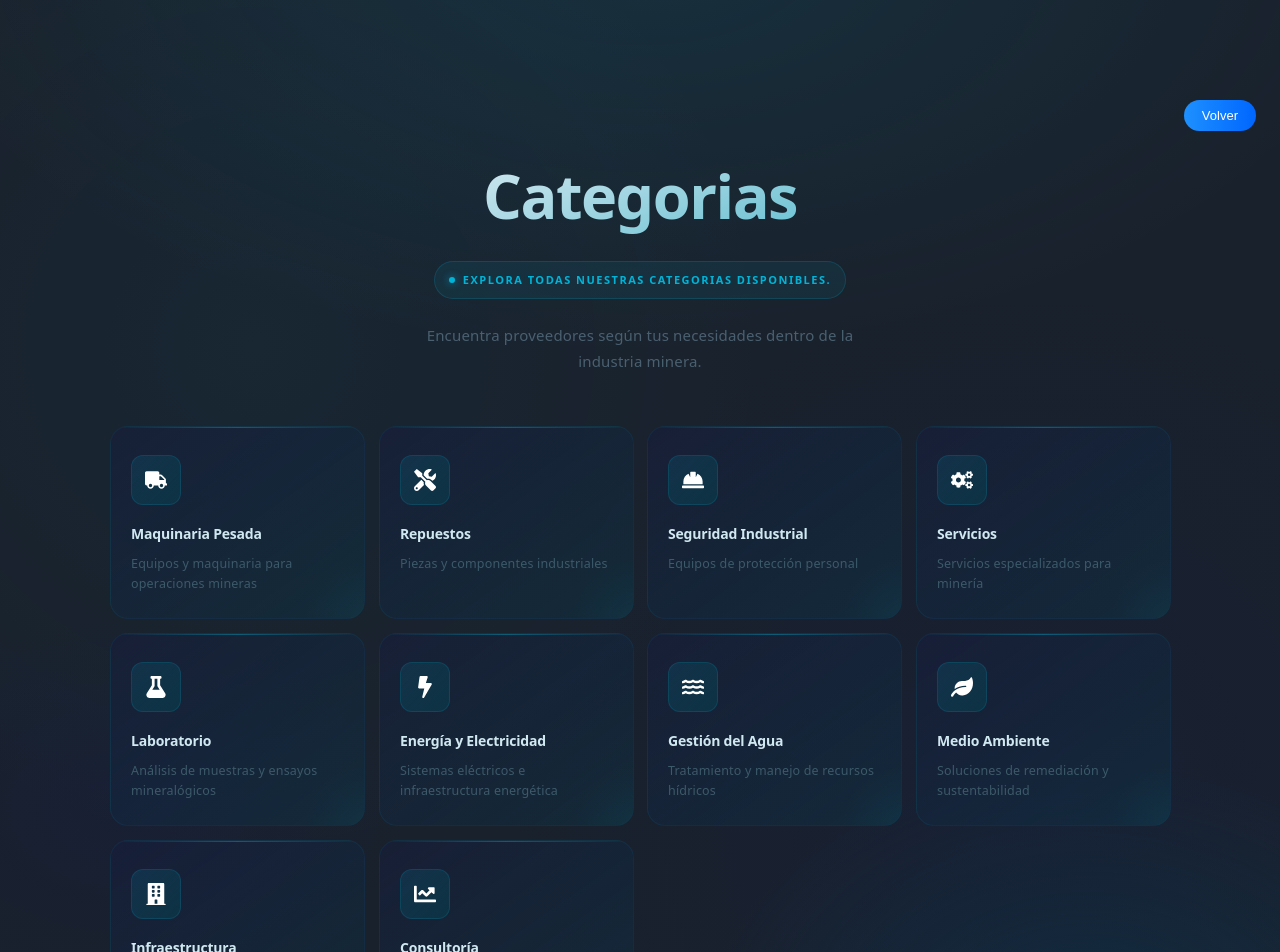
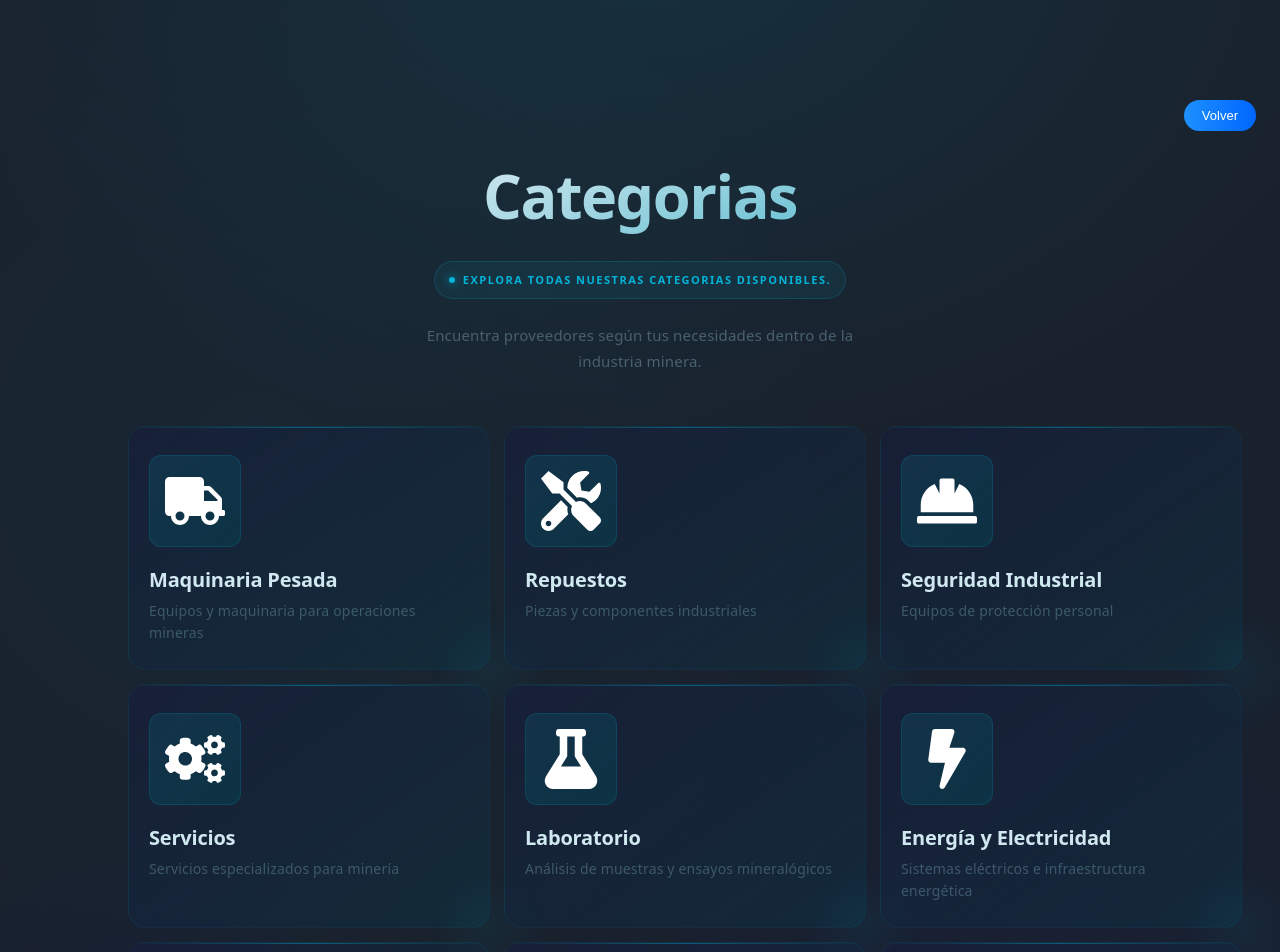
Before and after one commit to ornemut14/directorio-mineria-sj, a React (Vite) app: page /categorias in a window 1280 px wide. Shown: the top 952 px of the page. Built offline with nearby package versions, Linux system fonts and the light colour scheme.

Commit message:
categorias fixed v2

```diff
--- a/src/pages/categoriespage/categoriespage.css
+++ b/src/pages/categoriespage/categoriespage.css
@@ -114,9 +114,9 @@
 /* ── GRID ────────────────────────────────────────────────── */
 .categories-page-grid {
   display: grid;
-  grid-template-columns: repeat(4, 1fr);
+  grid-template-columns: repeat(3, 1fr);
   gap: 14px;
-  max-width: 1060px;
+  max-width: 80vw;
   margin: 0 auto;
   position: relative;
   z-index: 1;
@@ -134,7 +134,7 @@
   border: 1px solid rgba(0, 180, 216, 0.08);
   cursor: pointer;
   position: relative;
-  overflow: hidden;
+  width: 320px;
   text-align: left;
   transition:
     transform 0.35s cubic-bezier(0.16, 1, 0.3, 1),
@@ -187,8 +187,8 @@
 /* ── ICONO ───────────────────────────────────────────────── */
 .categories-page-icon {
   font-size: 22px;
-  width: 48px;
-  height: 48px;
+  width: 90px;
+  height: 90px;
   border-radius: 12px;
   background: linear-gradient(
     135deg,
@@ -231,7 +231,7 @@
 
 /* ── TEXTOS DE CARD ──────────────────────────────────────── */
 .categories-page-card h3 {
-  font-size: 14px;
+  font-size: 20px;
   font-weight: 700;
   letter-spacing: -0.2px;
   color: #d0e8f0;
@@ -239,7 +239,7 @@
 }
 
 .categories-page-card p {
-  font-size: 12.5px;
+  font-size: 14px;
   line-height: 1.6;
   color: #3d5a6a;
   margin: 0;
--- a/src/pages/categoriespage/categoriespage.jsx
+++ b/src/pages/categoriespage/categoriespage.jsx
@@ -9,54 +9,55 @@ import {
 import BackButton from "../../components/backbutton/backbutton";
 
 function CategoriesPage() {
+  const icontam = 60
   const data = [
   {
-    icon: <FaTruck />,
+    icon: <FaTruck size={icontam} />,
     title: "Maquinaria Pesada",
     desc: "Equipos y maquinaria para operaciones mineras",
   },
   {
-    icon: <FaTools />,
+    icon: <FaTools size={icontam} />,
     title: "Repuestos",
     desc: "Piezas y componentes industriales",
   },
   {
-    icon: <FaHardHat />,
+    icon: <FaHardHat size={icontam} />,
     title: "Seguridad Industrial",
     desc: "Equipos de protección personal",
   },
   {
-    icon: <FaCogs />,
+    icon: <FaCogs size={icontam} />,
     title: "Servicios",
     desc: "Servicios especializados para minería",
   },
   {
-    icon: <FaFlask />,
+    icon: <FaFlask size={icontam} />,
     title: "Laboratorio",
     desc: "Análisis de muestras y ensayos mineralógicos",
   },
   {
-    icon: <FaBolt />,
+    icon: <FaBolt size={icontam} />,
     title: "Energía y Electricidad",
     desc: "Sistemas eléctricos e infraestructura energética",
   },
   {
-    icon: <FaWater />,
+    icon: <FaWater size={icontam} />,
     title: "Gestión del Agua",
     desc: "Tratamiento y manejo de recursos hídricos",
   },
   {
-    icon: <FaLeaf />,
+    icon: <FaLeaf size={icontam} />,
     title: "Medio Ambiente",
     desc: "Soluciones de remediación y sustentabilidad",
   },
   {
-    icon: <FaBuilding />,
+    icon: <FaBuilding size={icontam} />,
     title: "Infraestructura",
     desc: "Construcción y mantenimiento de instalaciones",
   },
   {
-    icon: <FaChartLine />,
+    icon: <FaChartLine size={icontam} />,
     title: "Consultoría",
     desc: "Asesoramiento técnico y planificación minera",
   },
```
